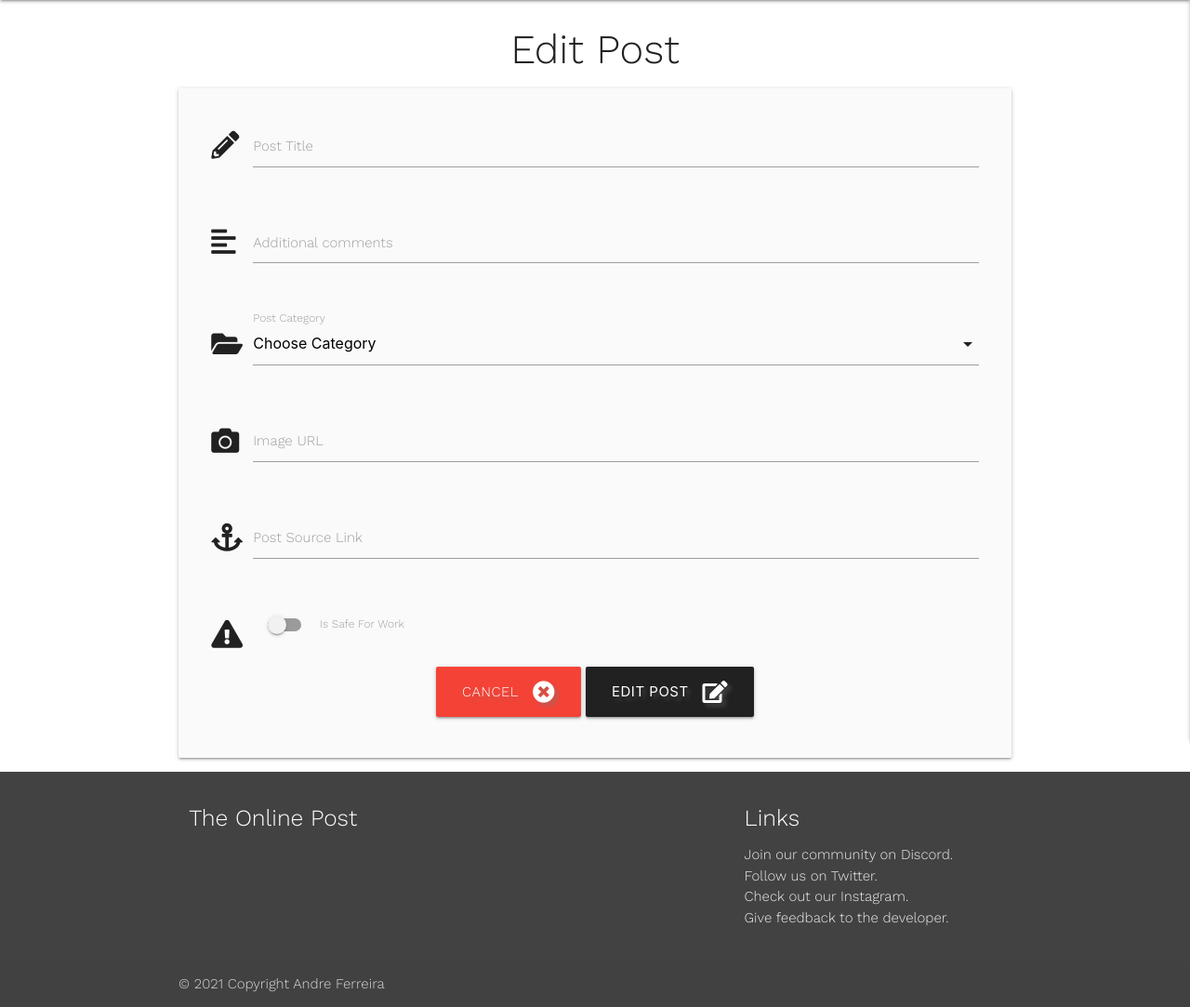
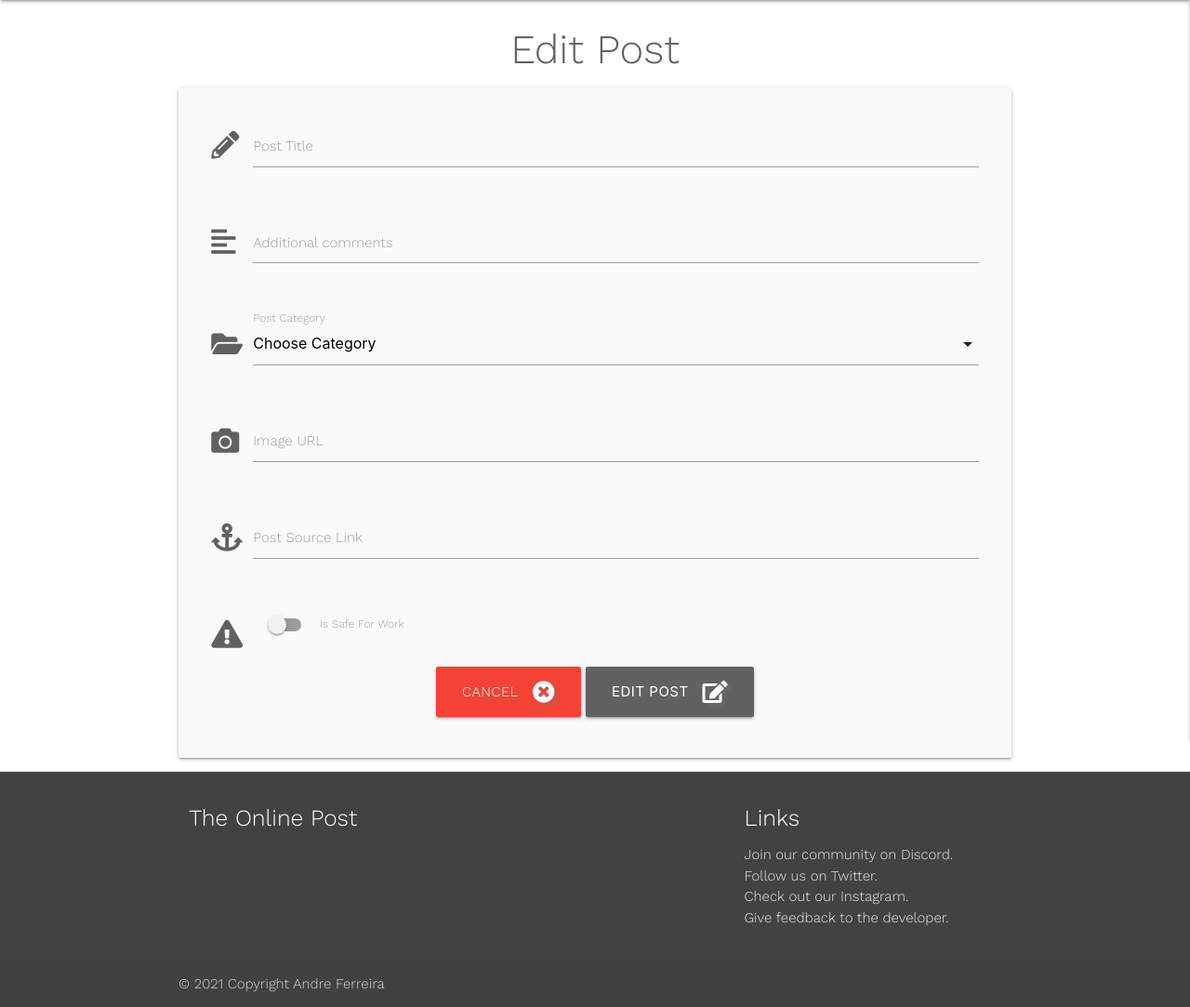
Before and after one commit to andrerafaelf/MS3-project, a Flask app: template templates/edit_post.html in a window 1280 px wide. Shown: the part 64-1147 px from the top of the page at 93% size. Run offline with Flask 2, Linux system fonts and the light colour scheme; the template is opened without the code that fills it, so the values that code supplies are empty; some libraries are stand-ins or nearby versions.

Commit message:
Fixed some styling typos

```diff
--- a/templates/edit_post.html
+++ b/templates/edit_post.html
@@ -1,9 +1,9 @@
 {% extends "base.html" %}
 {% block content %}
 
-    <h3 class="center-align">Edit Post</h3>
+    <h3 class="center-align grey-text text-darken-2">Edit Post</h3>
 
-    <div class="row card-panel grey lighten-5">
+    <div class="row card-panel grey lighten-5 grey-text text-darken-2">
         <form class="col s12" method="POST" action="{{ url_for('edit_post', post_id=post._id) }}">
             <div class="row">
                 <div class="input-field col s12">
@@ -73,10 +73,10 @@
             </div>
             <div class="row">
                 <div class="col s12 center-align">
-                    <a href="{{ url_for('get_posts') }}" class="btn-large red text-shadow">
+                    <a href="{{ url_for('get_posts') }}" class="custom-btn btn-large red text-shadow">
                         Cancel <i class="fas fa-times-circle right"></i>
                     </a>
-                    <button type="submit" class="btn-large black grey darken-4 text-shadow">
+                    <button type="submit" class="custom-btn btn-large grey darken-2 text-shadow">
                         Edit Post <i class="fas fa-edit right"></i>
                     </button>
                 </div>
--- a/templates/edit_profile.html
+++ b/templates/edit_profile.html
@@ -4,7 +4,7 @@
 
     <div class="row">
       <div class="col s12 m8 offset-m2">
-        <div class="card-panel">
+        <div>
           <h3 class="center-align">
             Edit Profile
           </h3>
--- a/templates/posts.html
+++ b/templates/posts.html
@@ -4,7 +4,7 @@
   <h3 class="center-align grey-text text-darken-2">Recent Posts</h3>
 
 
-  <div class="row card-panel grey lighten-5">
+  <div class="row">
     <form action="{{ url_for('search') }}" method="post" class="col s12">
       <div class="row valign-wrapper center-align">
         <div class="input-field col s12 m8">
--- a/templates/profile.html
+++ b/templates/profile.html
@@ -4,7 +4,7 @@
 
     <div class="row grey-text text-darken-2">
       <div class="col s12 m8 offset-m2">
-        <div class="card-panel">
+        <div>
           <h3 class="center-align">
             {{ username }}'s Posts
           </h3>
```
